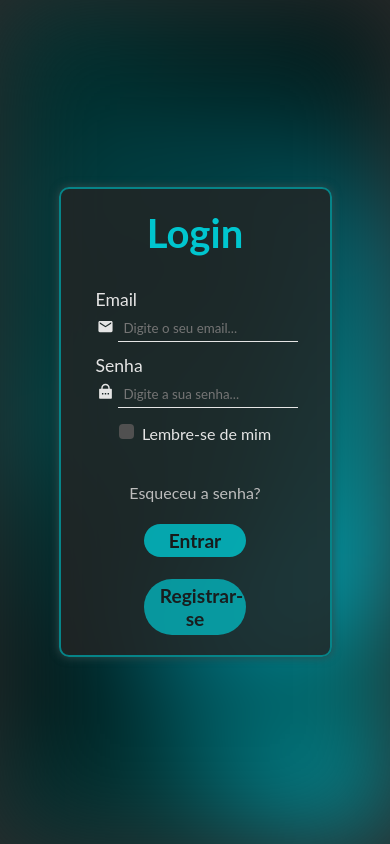
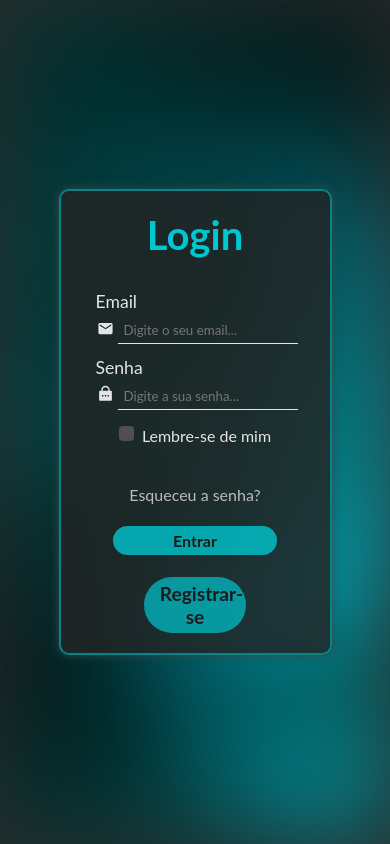
Before and after one commit to AlexandreAT/GameHub, a React (Vite) app in the folder gamehub.client/: page / in a window 390 px wide. Built offline with nearby package versions, Linux system fonts and the light colour scheme; a web font is replaced by a local one.

Commit message:
Deixando algumas páginas responsivas

```diff
--- a/gamehub.client/src/index.css
+++ b/gamehub.client/src/index.css
@@ -172,6 +172,12 @@ h1, .linkLogo, .logoDetail{
     font-size: 14px;
     border-radius: 50px;
   }
+
+  .btn{
+    padding: 5px 8px;
+    font-size: 16px;
+    width: 80%;
+  }
 }
 
 /* Tablet */
```
